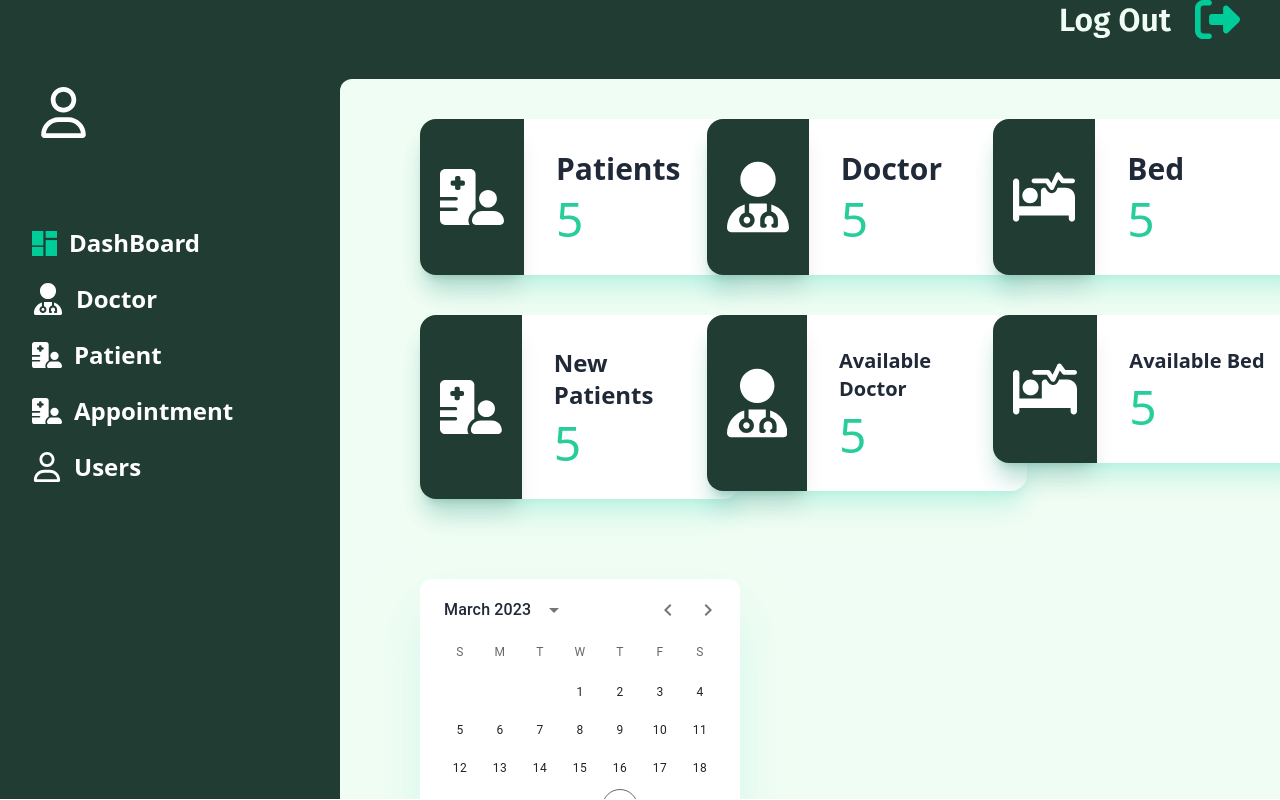
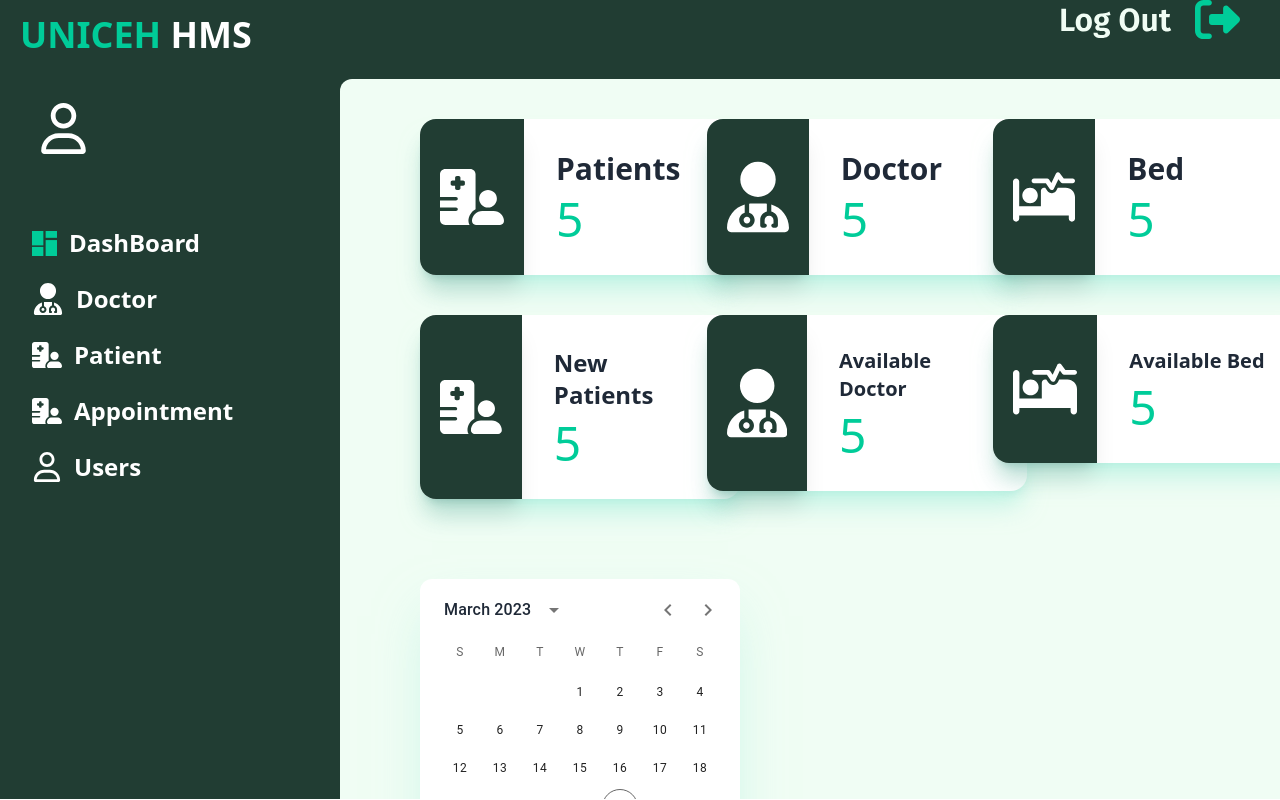
Before and after one commit to kamrulsaad/hospital-management-system-client, a React (Vite) app: page / in a window 1280 px wide. Built offline with nearby package versions, Linux system fonts and the light colour scheme; no server answers; the HTML template or start-up script is replaced by a standard one.

Commit message:
Added log of unicch

```diff
--- a/src/components/Layouts/DashBoardLayouts/DashBoardLayouts.jsx
+++ b/src/components/Layouts/DashBoardLayouts/DashBoardLayouts.jsx
@@ -2,8 +2,9 @@
 import Profile from '../../Pages/Dashboard/Users/UserProfie/Profile';
 
 const DashBoardLayouts = () => {
+    // LogOutButton
     const logOut = () => {
-        localStorage.clear();
+        localStorage.removeItem("LoginToken");
         return;
     }
     const navigate = useNavigate();
@@ -62,9 +63,11 @@
 
 
                 </div>
+
                 <div className="drawer-side grid grid-rows-4">
                     <div onClick={changeRoute} className='flex justify-center hidden lg:block  '>
                         <div className='lg:mt-20 hidden lg:block'>
+                            <h1 className=' text-4xl font-bold -mt-16 ml-5 mb-10'><span className='text-tahiti-lightGreen'>UNICEH </span><span className='text-tahiti-white'>HMS</span></h1>
                             <Profile></Profile>
 
                         </div>
--- a/src/components/Pages/Dashboard/Patients/AllPatients.jsx
+++ b/src/components/Pages/Dashboard/Patients/AllPatients.jsx
@@ -72,7 +72,7 @@
               {/* <th>Last Name</th> */}
               <th>Phone</th>
               <th>Details</th>
-              <th>Delete</th>
+
             </tr>
           </thead>
           <tbody>
--- a/src/components/Pages/Login/Login.jsx
+++ b/src/components/Pages/Login/Login.jsx
@@ -40,7 +40,7 @@
                 }
                 // set JWT token in local storage
                 localStorage.setItem('LoginToken', result.data.token);
-                toast.success(`Login is successful`);
+                toast.success(`Login successful`);
                 navigate(from, { replace: true });
                 navigate("/")
                 form.reset();
--- a/tailwind.config.cjs
+++ b/tailwind.config.cjs
@@ -15,7 +15,7 @@
         red: '#FF0000',
         babyPink: '#f2f2f2',
         darkGreen: '#213d33',
-        lightGreen: '#27cd9a',
+        lightGreen: '#00CC99',
         lightBlue: '#C9F7F5',
         cyan: '#1BC5BD ',
         blue: 'rgba(164, 238, 219, 0.56) ',
```
